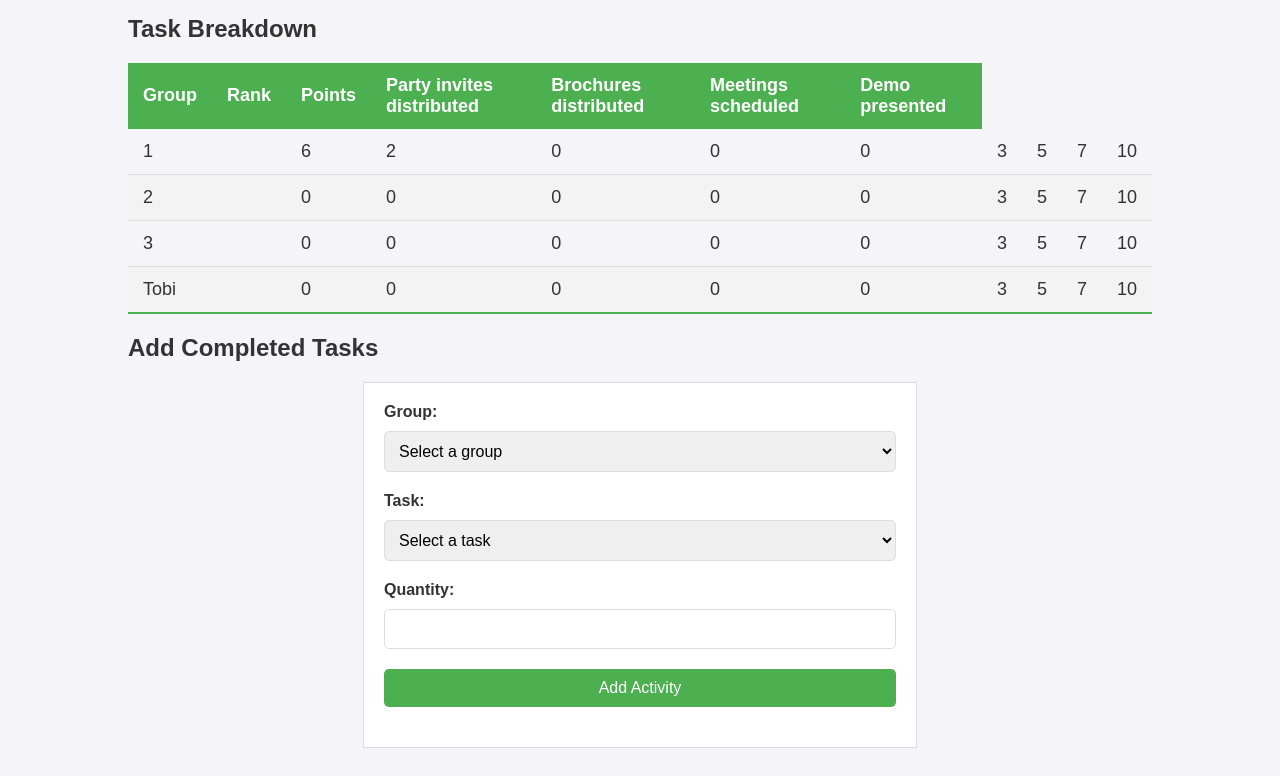
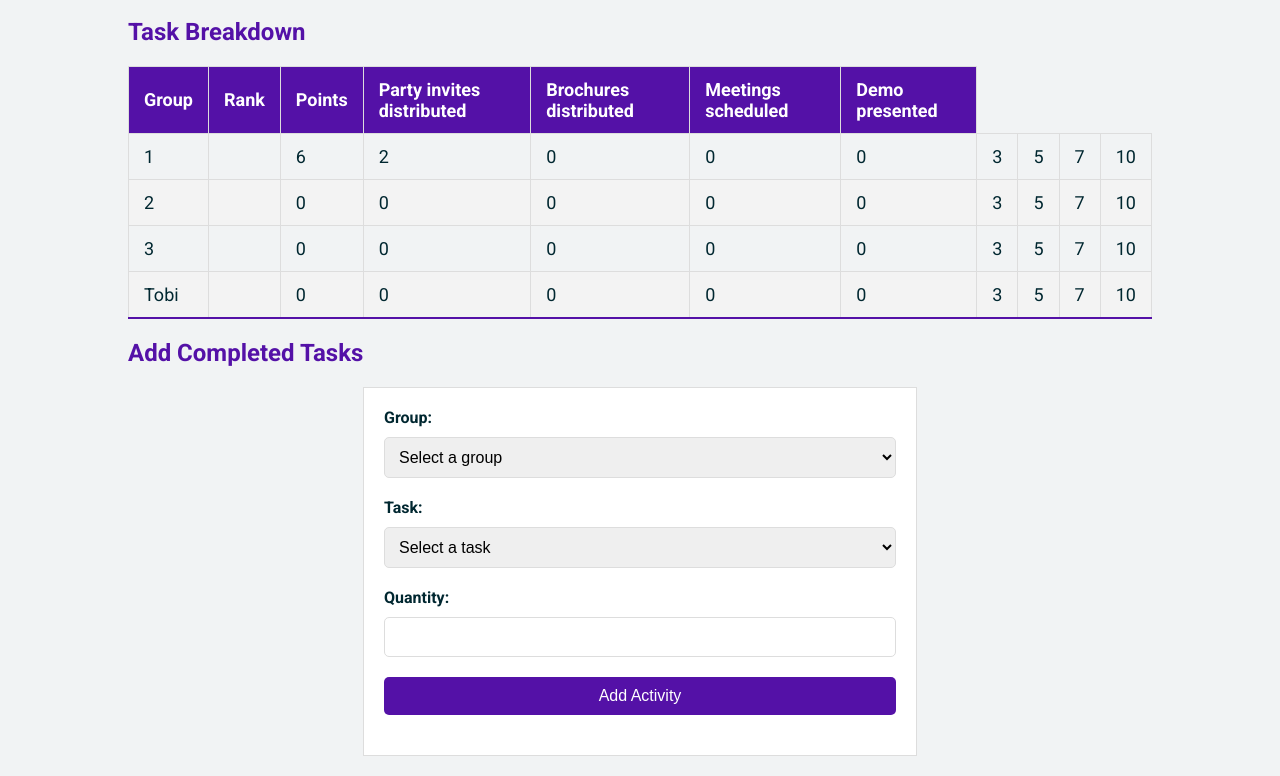
Before and after one commit to ecurio-sphere/Battery-Show-Leaderboard, a plain HTML site: page index.html in a window 1280 px wide. Shown: the part 380-1156 px from the top of the page. Drawn offline with Linux system fonts and the light colour scheme.

Commit message:
Update styles.css

```diff
--- a/styles.css
+++ b/styles.css
@@ -1,22 +1,29 @@
 body {
-    font-family: Arial, sans-serif;
-    background-color: #f4f4f9;
-    color: #333;
+    font-family: 'Roboto', sans-serif;
+    background-color: #f1f3f4;
+    color: #002730;
     margin: 0;
     padding: 0;
 }
+
 h1 {
     text-align: center;
     padding: 20px;
-    background-color: #4CAF50;
+    background-color: #5411a7;
     color: white;
     margin: 0;
 }
+
 .container {
     width: 80%;
     margin: auto;
     overflow: hidden;
 }
+
+h2 {
+    color: #5411a7;
+}
+
 table {
     width: 100%;
     border-collapse: collapse;
@@ -24,24 +31,31 @@ table {
     font-size: 18px;
     text-align: left;
 }
+
 table thead tr {
-    background-color: #4CAF50;
+    background-color: #5411a7;
     color: white;
     text-align: left;
     font-weight: bold;
 }
+
 table th, table td {
     padding: 12px 15px;
+    border: 1px solid #ddd;
 }
+
 table tbody tr {
     border-bottom: 1px solid #dddddd;
 }
+
 table tbody tr:nth-of-type(even) {
     background-color: #f3f3f3;
 }
+
 table tbody tr:last-of-type {
-    border-bottom: 2px solid #4CAF50;
+    border-bottom: 2px solid #5411a7;
 }
+
 form {
     display: flex;
     flex-direction: column;
@@ -51,10 +65,12 @@ form {
     border: 1px solid #ddd;
     background: #fff;
 }
+
 label {
     margin-bottom: 10px;
     font-weight: bold;
 }
+
 select, input[type="number"], button {
     padding: 10px;
     margin-bottom: 20px;
@@ -62,12 +78,14 @@ select, input[type="number"], button {
     border-radius: 5px;
     font-size: 16px;
 }
+
 button {
-    background-color: #4CAF50;
+    background-color: #5411a7;
     color: white;
     cursor: pointer;
     border: none;
 }
+
 button:hover {
     background-color: #45a049;
 }
```
